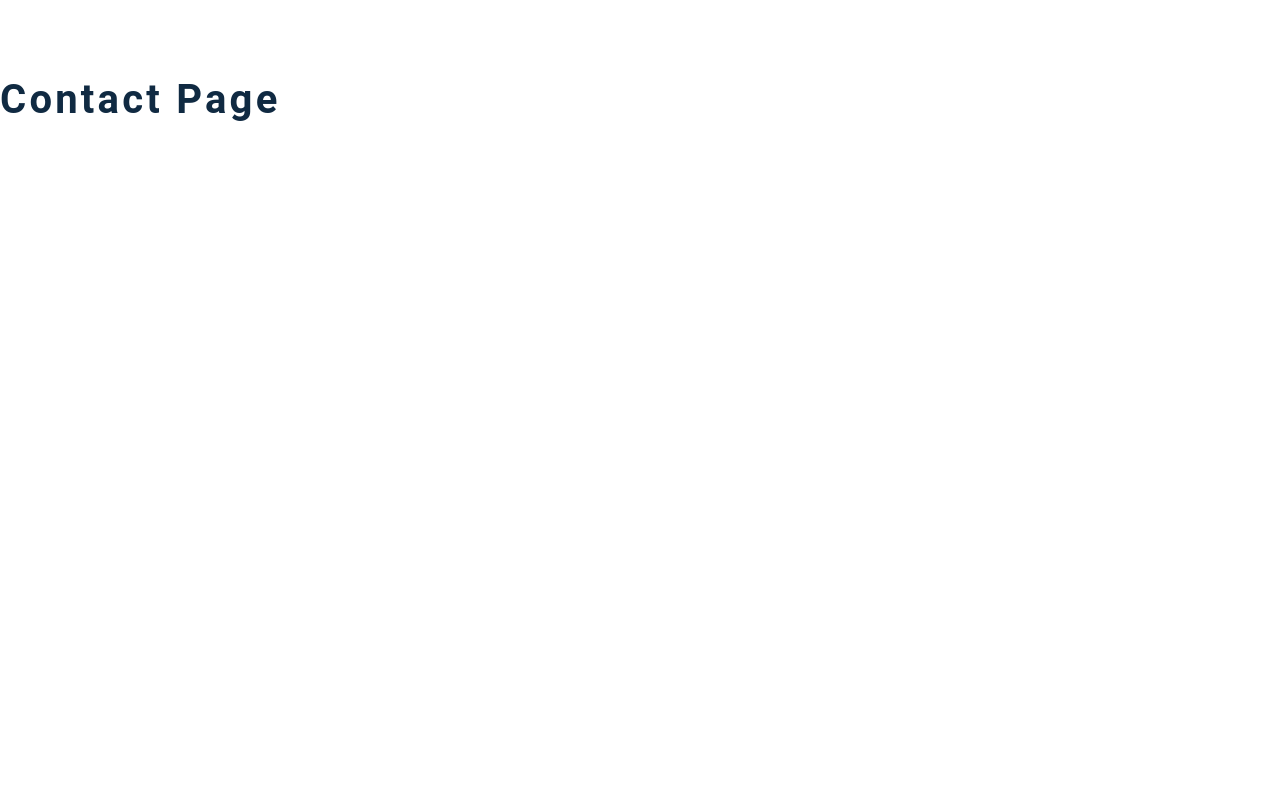
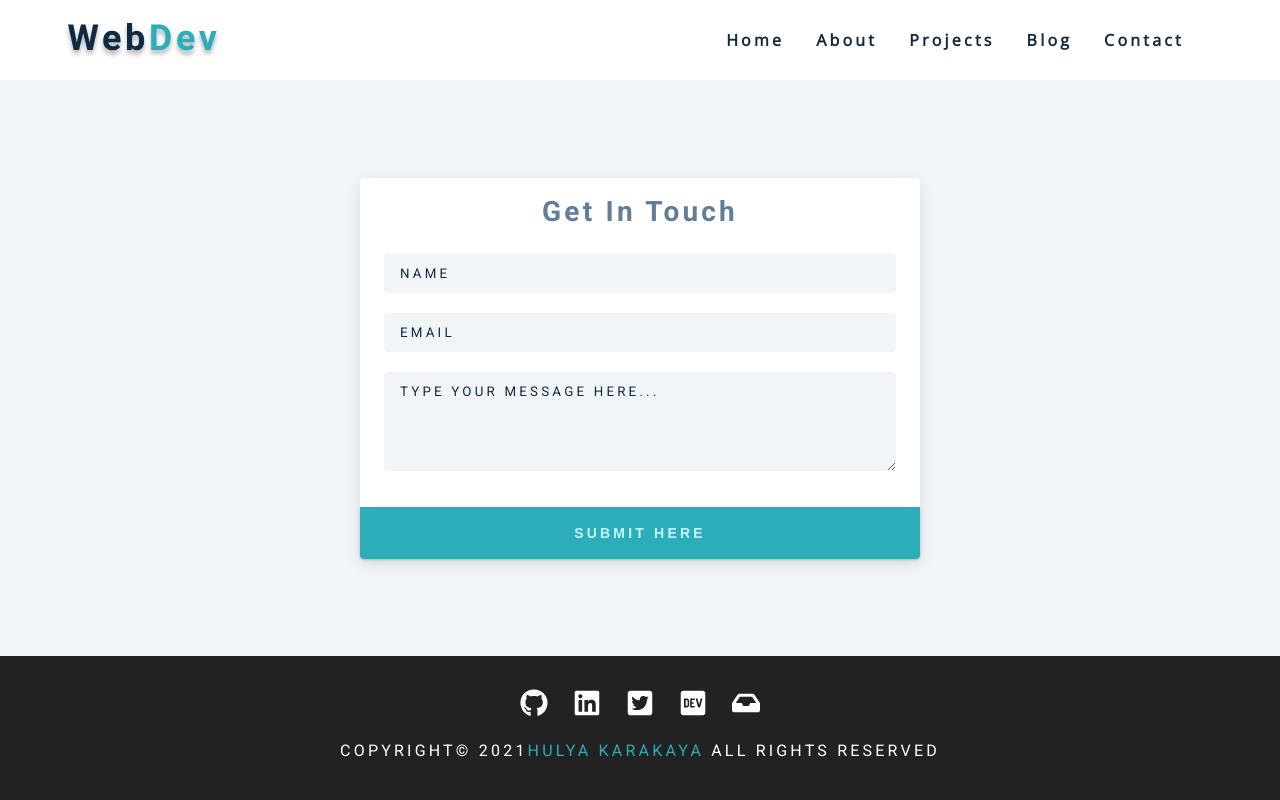
Before and after one commit to hulyak/portfolio, a Gatsby site: page /contact in a window 1280 px wide. Built offline with nearby package versions, Linux system fonts and the light colour scheme; Gatsby itself is replaced by a stand-in of ours.

```diff
--- a/gatsby-config.js
+++ b/gatsby-config.js
@@ -14,8 +14,8 @@
     siteUrl: "https://testing-strapi-gatsby-build.netlify.app",
   },
   flags: {
-  THE_FLAG: false
-},
+    THE_FLAG: false,
+  },
   plugins: [
     `gatsby-transformer-sharp`,
     `gatsby-plugin-sharp`,
@@ -39,6 +39,26 @@
         singleTypes: [`about`],
       },
     },
+    {
+      resolve: `gatsby-plugin-webfonts`,
+      options: {
+        fonts: {
+          google: [
+            {
+              family: "Roboto",
+              variants: ["400", "700"],
+              //subsets: ['latin']
+              //text: 'Hello'
+              //fontDisplay: 'swap',
+              //strategy: 'selfHosted' // 'base64' || 'cdn'
+            },
+            {
+              family: `Open Sans`,
+            },
+          ],
+        },
+      },
+    },
     // {
     //   resolve: `gatsby-plugin-prefetch-google-fonts`,
     //   options: {
--- a/package.json
+++ b/package.json
@@ -20,6 +20,7 @@
     "gatsby-plugin-react-helmet": "^3.3.1",
     "gatsby-plugin-sharp": "^2.6.0",
     "gatsby-plugin-sitemap": "^2.4.2",
+    "gatsby-plugin-webfonts": "^1.1.3",
     "gatsby-source-filesystem": "^2.3.0",
     "gatsby-source-strapi": "0.0.12",
     "gatsby-transformer-sharp": "^2.5.0",
--- a/src/components/Footer.js
+++ b/src/components/Footer.js
@@ -6,8 +6,10 @@
     <footer className="footer">
       <div>
         <SocialLinks styleClass="footer-links" />
-        <h4>copyright&copy; {new Date().getFullYear()}</h4>
-        <span>Hulya Karakaya</span>all rights reserved
+        <h4>
+          copyright&copy; {new Date().getFullYear()}
+          <span>Hulya Karakaya</span> all rights reserved
+        </h4>
       </div>
     </footer>
   )
--- a/src/components/Layout.js
+++ b/src/components/Layout.js
@@ -1,5 +1,5 @@
 import React, {useState} from "react"
-import "../css/main.css"
+// import "../css/main.css"
 import Navbar from "./Navbar"
 import Sidebar from "./Sidebar"
 import Footer from "./Footer"
--- a/src/pages/contact.js
+++ b/src/pages/contact.js
@@ -2,7 +2,41 @@
 import Layout from "../components/Layout"
 
 const contact = () => {
-  return <h2>contact page</h2>
+  return (
+    <Layout>
+      <section className="contact-page">
+        <article className="contact-form">
+          <h3>get in touch</h3>
+          <form action="https://formspree.io/f/xknppayo" method="POST">
+            <div className="form-group">
+              <input
+                type="text"
+                placeholder="name"
+                name="name"
+                className="form-control"
+              />
+              <input
+                type="email"
+                placeholder="email"
+                name="email"
+                className="form-control"
+              />
+              <textarea
+                name="message"
+                rows="5"
+                name="message"
+                placeholder="Type your message here..."
+                className="form-control"
+              />
+            </div>
+            <button type="submit" className="submit-btn btn">
+              Submit here
+            </button>
+          </form>
+        </article>
+      </section>
+    </Layout>
+  )
 }
 
 export default contact
```
Also changed, not shown: src/pages/projects.js (+42 -42 lines), 1 other file.
